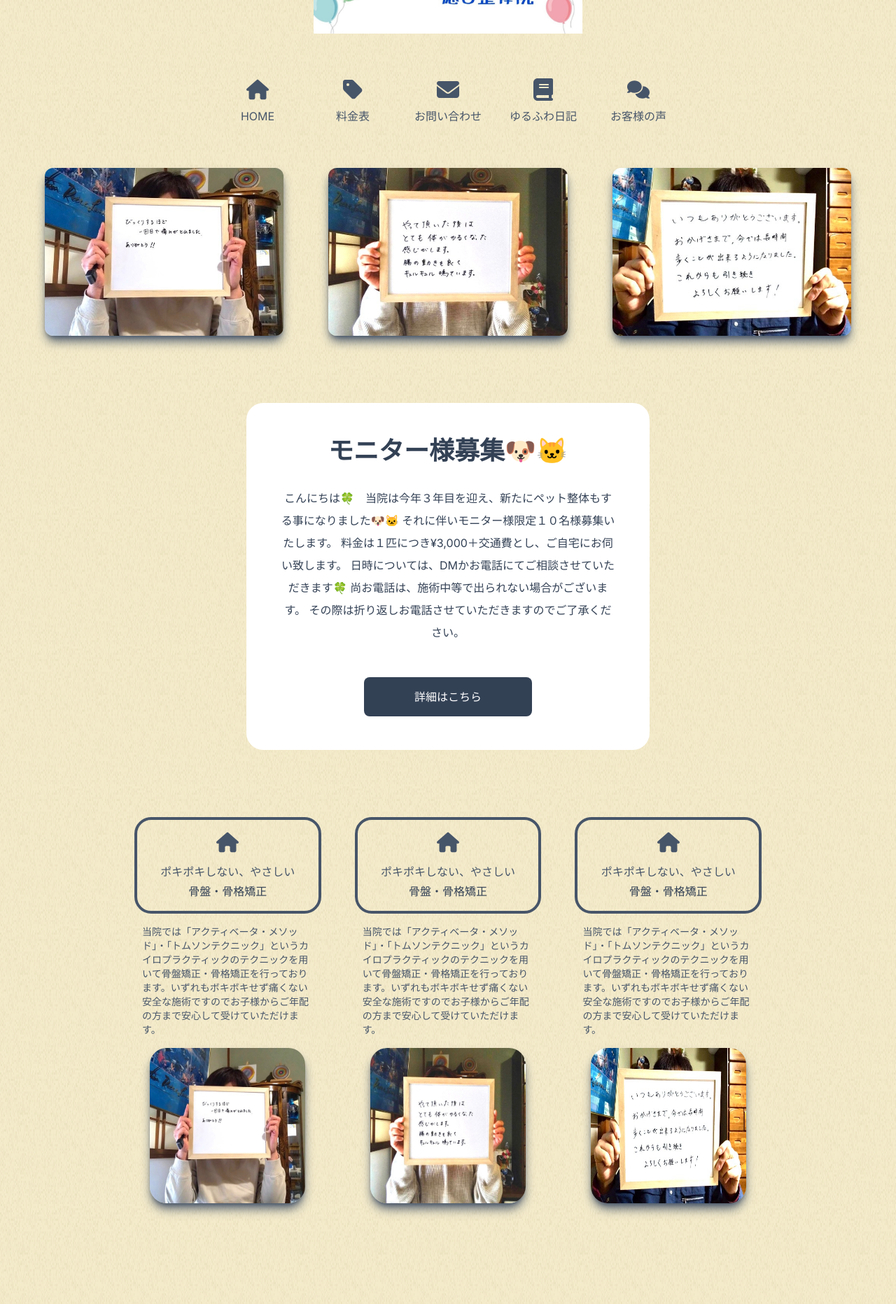
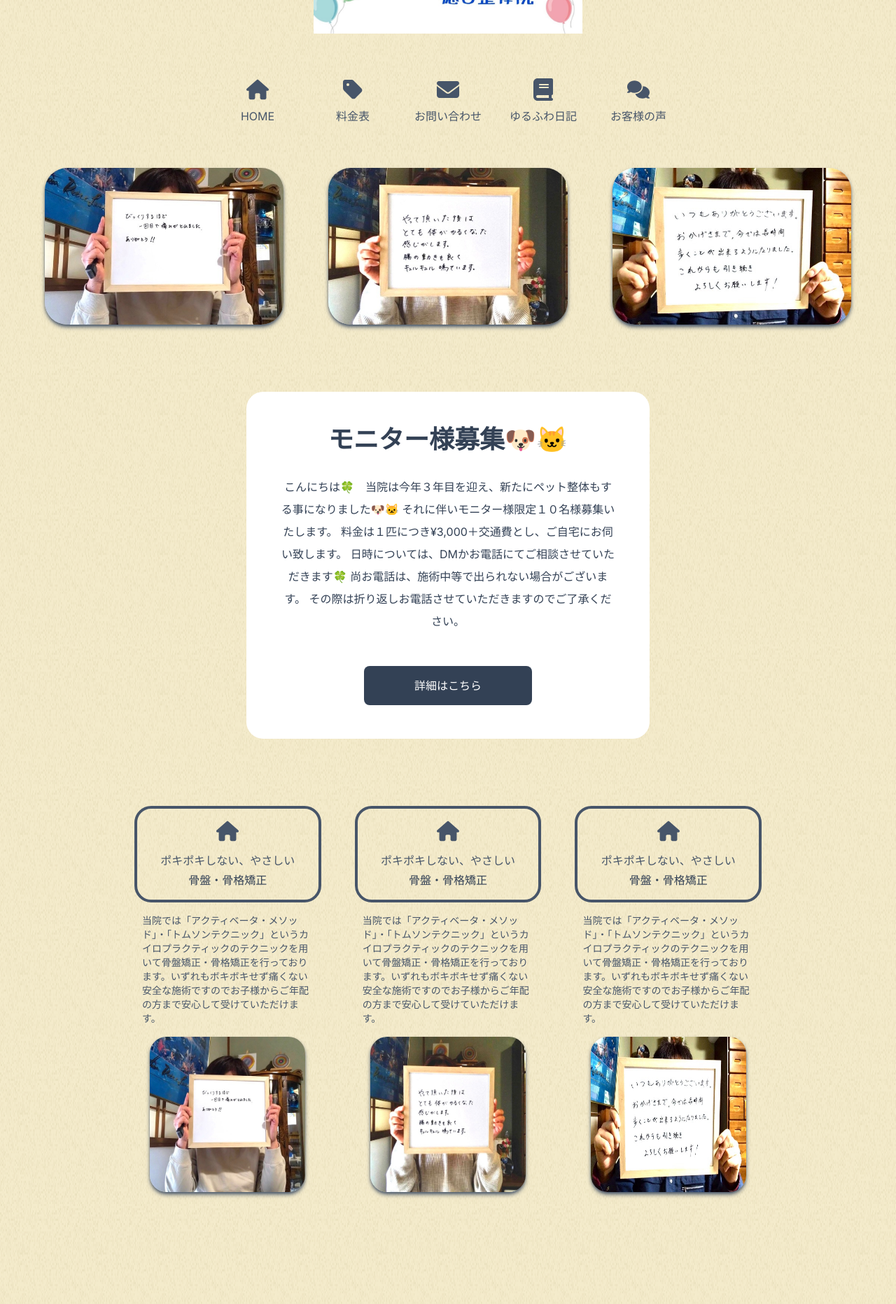
Before and after one commit to Rashinban1988/docker-nextjs-django-nginx, a Next.js app in the folder frontend/web-front/: page / in a window 1280 px wide. Shown: the part 354-2218 px from the top of the page at 70% size. Built offline with nearby package versions, Linux system fonts and the light colour scheme.

Commit message:
border-radius変更

```diff
--- a/frontend/web-front/src/app/components/top/hero/TopHero.tsx
+++ b/frontend/web-front/src/app/components/top/hero/TopHero.tsx
@@ -19,7 +19,7 @@ export const TopHero = () => {
       <div className="mt-12 w-full max-w-6xl mx-auto grid gap-16 grid-cols-3">
         {images.map((image, index) => (
           <div key={index}>
-            <img src={image.src} alt={image.alt} className="shadow-lg shadow-slate-600 rounded-xl w-full h-60 object-cover" />
+            <img src={image.src} alt={image.alt} className="shadow-md shadow-slate-600 rounded-[32px] w-full h-56 object-cover" />
           </div>
         ))}
       </div>
--- a/frontend/web-front/src/app/components/top/treatment/TopTreatment.tsx
+++ b/frontend/web-front/src/app/components/top/treatment/TopTreatment.tsx
@@ -42,7 +42,7 @@ export const TopTreatment = () => {
               </p>
             </div>
             <div className="mx-auto pt-4 w-5/6">
-              <img src={treatment.src} alt={treatment.alt} class="aspect-square rounded-3xl shadow-lg shadow-slate-600"/>
+              <img src={treatment.src} alt={treatment.alt} class="aspect-square rounded-3xl shadow-md shadow-slate-600"/>
             </div>
           </div>
         ))}
```
